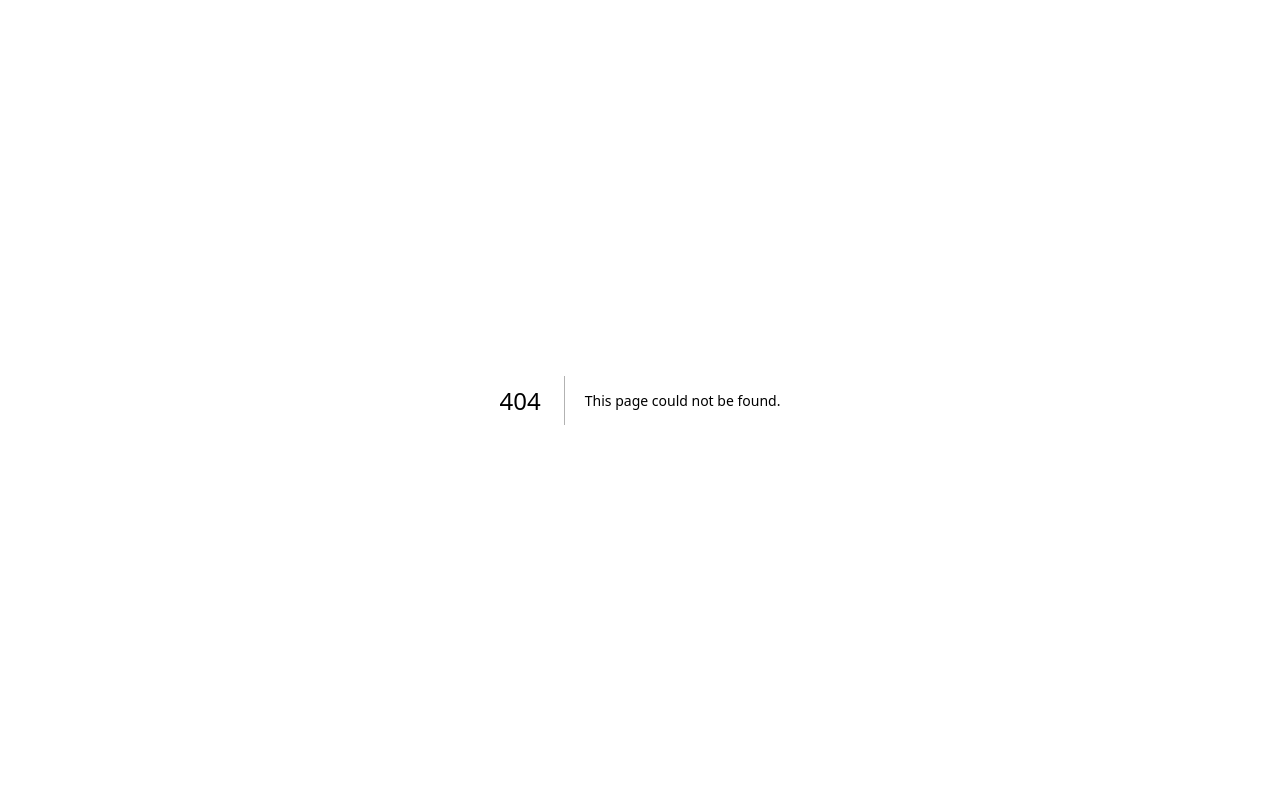
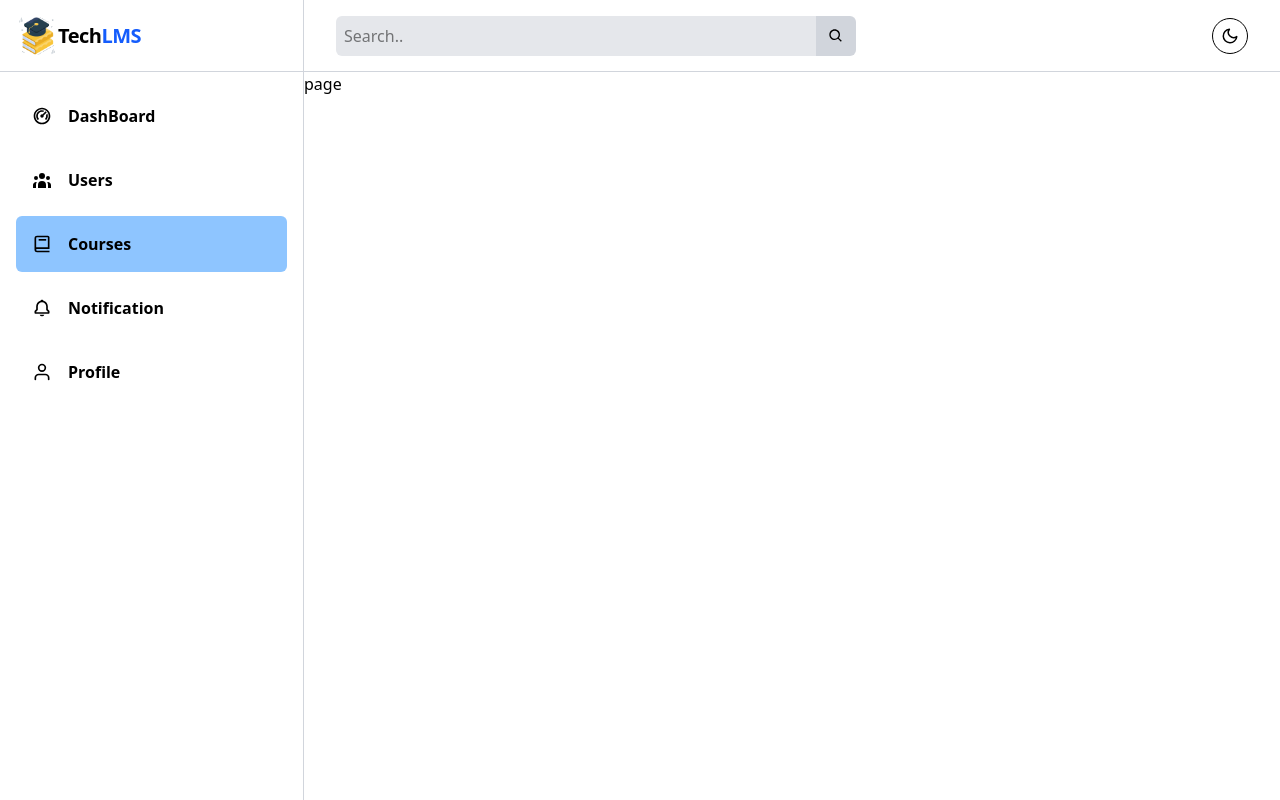
Before and after one commit to bhavik-advant/Learning-Management-System, a Next.js app: page /admin/courses in a window 1280 px wide. Before the commit this address had no page. Built offline with nearby package versions, Linux system fonts and the light colour scheme.

Commit message:
grouped the routes

```diff
--- /dev/null
+++ b/app/(app)/admin/courses/page.tsx
@@ -0,0 +1,9 @@
+import React from 'react'
+
+function page() {
+  return (
+    <div>page</div>
+  )
+}
+
+export default page
--- /dev/null
+++ b/app/(app)/admin/dashboard/layout.tsx
@@ -0,0 +1,5 @@
+const Layout: React.FC<{ children: React.ReactNode }> = ({ children }) => {
+  return <>{children}</>;
+};
+
+export default Layout;
--- /dev/null
+++ b/app/(app)/layout.tsx
@@ -0,0 +1,8 @@
+import DashboardLayout from '@/components/layout/DashboardLayout';
+import React from 'react';
+
+const layout: React.FC<{ children: React.ReactNode }> = ({ children }) => {
+  return <DashboardLayout>{children}</DashboardLayout>;
+};
+
+export default layout;
--- /dev/null
+++ b/app/(app)/mentor/courses/page.tsx
@@ -0,0 +1,9 @@
+import React from 'react'
+
+function page() {
+  return (
+    <div>page</div>
+  )
+}
+
+export default page
--- /dev/null
+++ b/app/(app)/mentor/dashboard/layout.tsx
@@ -0,0 +1,5 @@
+const Layout: React.FC<{ children: React.ReactNode }> = ({ children }) => {
+  return <>{children}</>;
+};
+
+export default Layout;
--- /dev/null
+++ b/app/(app)/mentor/dashboard/page.tsx
@@ -0,0 +1,27 @@
+import MentorDashBoard from '@/components/dashboard/mentor-dashboard/MentorDashBoard';
+import TraineeDashBoard from '@/components/dashboard/trainee-dashboard/TraineeDashBoard';
+import { prisma } from '@/utils/prisma-client';
+import { auth } from '@clerk/nextjs/server';
+import { redirect } from 'next/navigation';
+
+async function DashBoard() {
+  const { userId } = await auth();
+
+  const userData = await prisma.user.findUnique({
+    where: {
+      clerkId: userId!,
+    },
+  });
+
+  if (!userData) {
+    redirect('/');
+  }
+
+  if (userData.role == 'MENTOR') {
+    return <MentorDashBoard />;
+  }
+
+  return <TraineeDashBoard />;
+}
+
+export default DashBoard;
--- a/app/page.tsx
+++ b/app/(branding)/page.tsx
@@ -1,9 +1,9 @@
 import Navbar from '@/components/landingPage/Navbar';
-import HeroSection from '../components/landingPage/HeroSection';
 import TechTeams from '@/components/landingPage/TechTeams';
 import Roles from '@/components/landingPage/Roles';
 import Footer from '@/components/landingPage/Footer';
 import { Workflow } from '@/components/landingPage/WorkFlow';
+import HeroSection from '@/components/landingPage/HeroSection';
 
 export default function Home() {
   return (
--- a/app/dashboard/layout.tsx
+++ /dev/null
@@ -1,11 +0,0 @@
-import DashboardLayout from '@/components/layout/DashboardLayout';
-
-const Layout: React.FC<{ children: React.ReactNode }> = ({ children }) => {
-  return (
-    <>
-      <DashboardLayout>{children}</DashboardLayout>
-    </>
-  );
-};
-
-export default Layout;
--- a/components/Sidebar.tsx
+++ b/components/Sidebar.tsx
@@ -26,11 +26,11 @@ const Sidebar: React.FC<{ show: boolean; onClick: () => void }> = ({ show, onCli
       </div>
 
       <ul className="p-4 space-y-2">
-        <NavLink href="/dashboard">
+        <NavLink href="dashboard">
           <RiDashboard2Line className="text-xl" />
           <p className="font-semibold">DashBoard</p>
         </NavLink>
-        <NavLink href="/users">
+        <NavLink href="users">
           <HiUserGroup className="text-xl" />
           <p className="font-semibold">Users</p>
         </NavLink>
@@ -44,7 +44,7 @@ const Sidebar: React.FC<{ show: boolean; onClick: () => void }> = ({ show, onCli
           <p className="font-semibold">Notification</p>
         </NavLink>
 
-        <NavLink href="/profile">
+        <NavLink href="profile">
           <FiUser className="text-xl" />
           <p className="font-semibold">Profile</p>
         </NavLink>
```
Also changed, not shown: app/(app)/admin/dashboard/page.tsx (renamed from app/dashboard/page.tsx).
